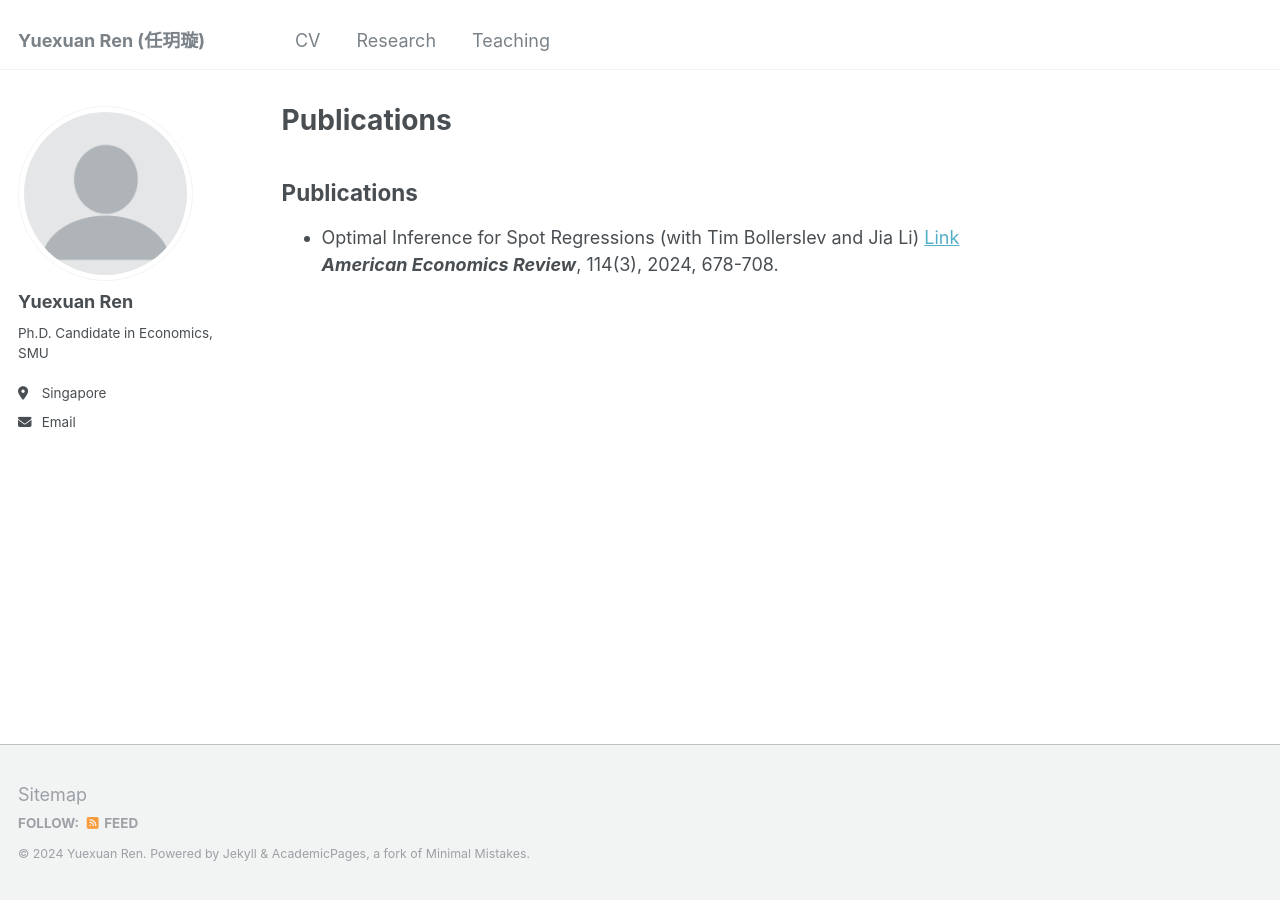
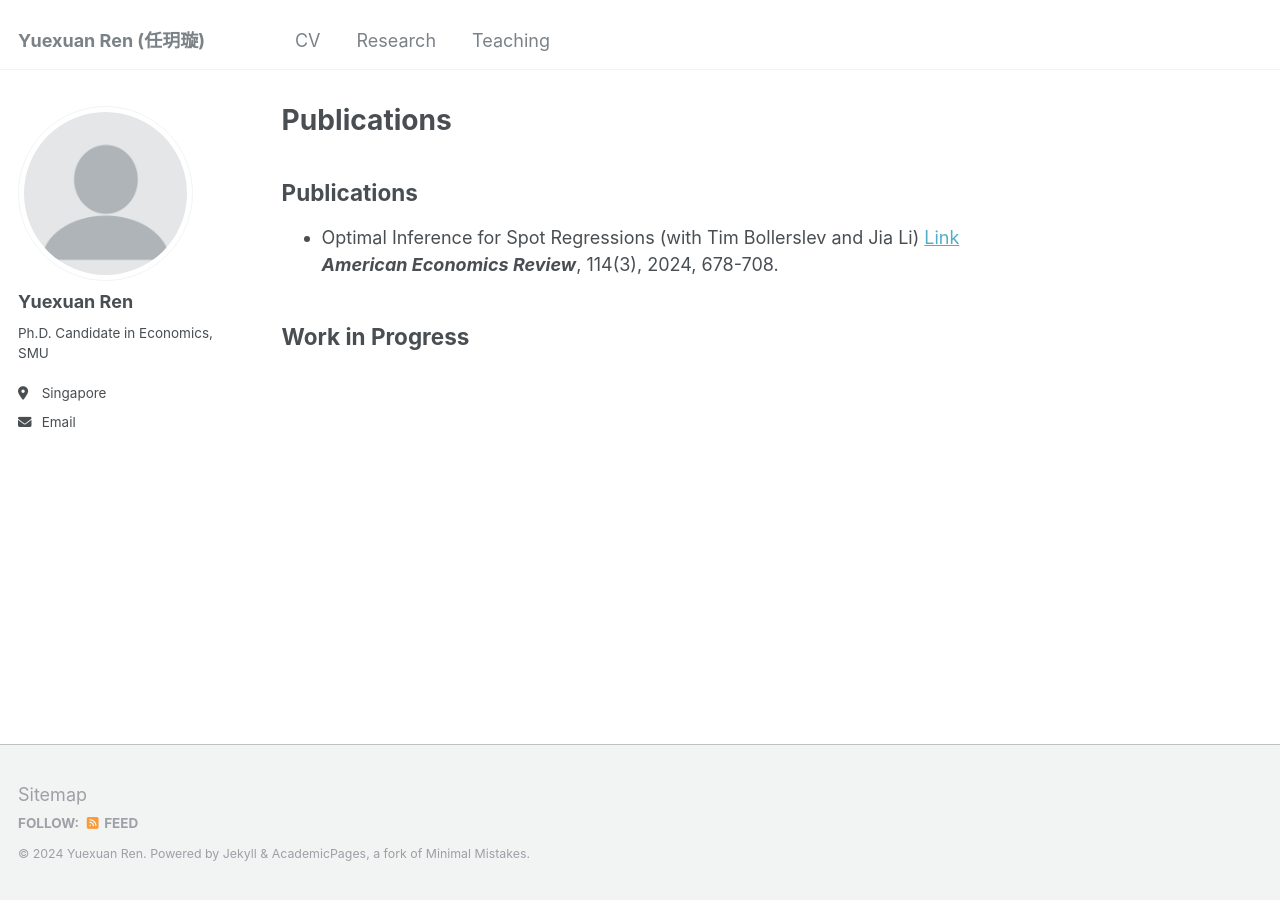
Before and after one commit to yuexuanren/yuexuanren.github.io, a Jekyll site: the page built from _pages/Research.md, in a window 1280 px wide. Built offline with Jekyll 4.4.1, drawn with Linux system fonts in a browser that asks for light colours; our own code applies the rules of GitHub Pages for plain Markdown files.

Commit message:
Update Research.md

```diff
--- a/_pages/Research.md
+++ b/_pages/Research.md
@@ -11,3 +11,5 @@ permalink: /research/
 
   * Optimal Inference for Spot Regressions (with Tim Bollerslev and Jia Li) [Link](https://www.aeaweb.org/articles?id=10.1257/aer.20221338)\\
     _**American Economics Review**_, 114(3), 2024, 678-708.
+
+## Work in Progress
```
